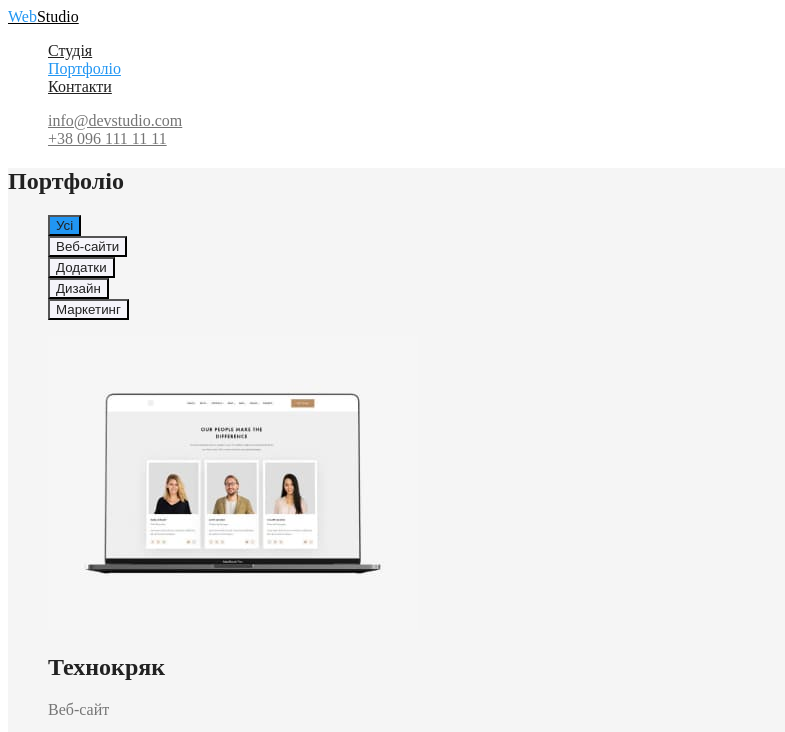
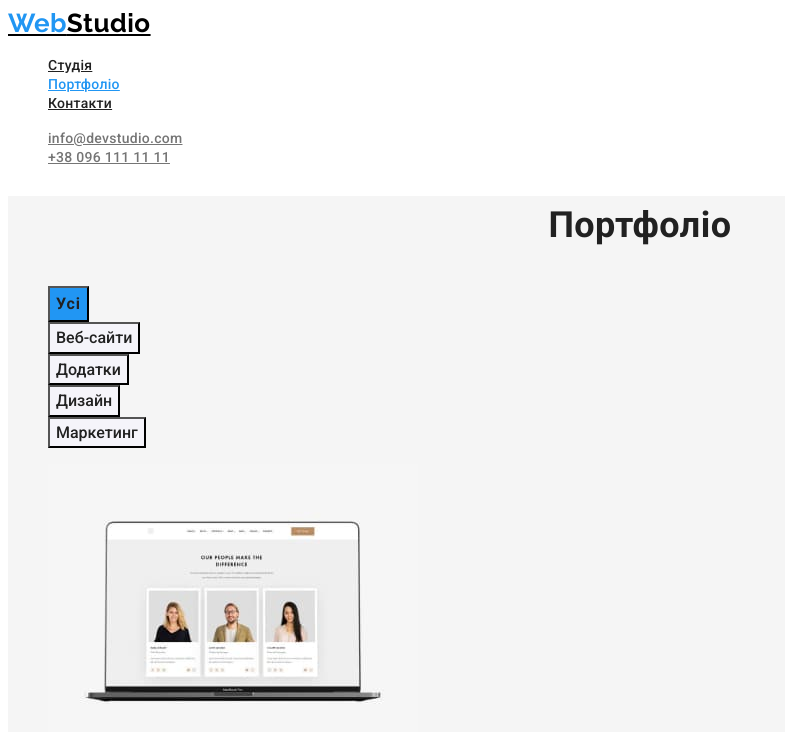
Before and after one commit to Vladok05/goit-markup-hw-02, a plain HTML site: page portfolio.html in a window 1280 px wide. Both pictures are taken after a click on the button "Усі". Shown: the top 732 px of the page, without its empty margins (0-785 px from the left). Drawn offline with Linux system fonts and the light colour scheme.

Commit message:
закінчив оформлкення

```diff
--- a/css/styles.css
+++ b/css/styles.css
@@ -12,13 +12,20 @@
 
 body {
     color: var(--color-main);
-    background-color: var(--color-accent-two)
+    background-color: var(--color-accent-two);
+    font-family: Roboto, sans-serif;
+    letter-spacing: 0.03em;
 }
 
 /* nav */
 
 .logo {
     color: var(--color-logo);
+    font-family: Raleway, sans-serif;
+    font-weight: 700;
+    font-size: 26px;
+    line-height: 1.2;
+
 }
 
 .logo-web-blue {
@@ -30,10 +37,12 @@ body {
     list-style: none;
 }
 
-.link,
-.link,
-.link{
+.site-nav .link{
     color: var(--color-titel-nav);
+    font-weight: 500;
+    font-size: 14px;
+    line-height: 1.14;
+    letter-spacing: 0.02em;
 }
 
 .site-nav .link.current {
@@ -48,6 +57,10 @@ body {
 
 .contacts-header a {
     color: var(--color-main);
+    font-weight: 500;
+    font-size: 14px;
+    line-height: 1.14;
+    letter-spacing: 0.02em;
 }
 
 .contacts-header-mail:hover,
@@ -68,63 +81,127 @@ body {
 
 .section-main{
     background-color:var(--background-color-headerfooter);
+    font-weight: 900;
+    font-size: 44px;
+    line-height: 1.36;
+    text-align: center;
+    letter-spacing: 0.06em;
+    text-transform: uppercase;
 }
 
 .section-main h1 {
     color: var(--color-accent-two);
 }
 
-.primary {
+.button-primary {
     background-color: var(--color-accent);
-    color: var(--color-accent-two)
+    color: var(--color-accent-two);
+    cursor: pointer;
+    font-family: inherit;
+    font-weight: 700;
+    font-size: 16px;
+    line-height: 1.9;
+    display: flex;
+    align-items: center;
+    text-align: center;
+    letter-spacing: 0.06em;
 }
 
-.primary:hover{
+.button-primary:hover{
     color: var(--color-titel-nav);
 }
 
-.primary:focus{
+.button-primary:focus{
     color: var(--color-titel-nav);
 }
 
 /* <!-- друга секція --> */
-
-
 .section-titel {
     color: var(--color-titel-nav);
 }
 
+.section-titel{
+    color: var(--color-titel-nav);
+    font-weight: 700;
+    font-size: 36px;
+    line-height: 1.66;
+    text-align: center;
+}
+
 .section-features h3 {
     color: var(--color-titel-nav);
+    font-weight: 700;
+    font-size: 14px;
+    line-height: 1.14;
+    text-transform: uppercase;
+}
+
+.section-features p {
+    font-size: 14px;
+    line-height: 1.7;
 }
 
 /* <!-- четверта секція --> */
-
 .section-team {
     background-color: var(--background-color-sectionteam);
 }
+
 .section-team h3 {
-    color: var(--color-titel-nav)
-    ;
+    color: var(--color-titel-nav);
+    font-weight: 500;
+    font-size: 16px;
+    line-height: 0.84;
+    text-align: center;
+}
+
+.section-team p {
+    font-size: 16px;
+    line-height: 0.84;
+    text-align: center;
 }
 
 /* <!-- портфоліо --> */
+.list .button-secondary.filter {
+    background-color: var(--color-accent);
+    color: var(--color-accent-two);
+    cursor: pointer;
+    font-family: inherit;
+    font-weight: 500;
+    font-size: 16px;
+    line-height: 1.6;
+    text-align: center;
+}
+
+.button-secondary {
+    background-color: var(--background-color-sectionteam);
+    color: var(--color-titel-nav);
+    cursor: pointer;
+    font-family: inherit;
+    font-weight: 500;
+    font-size: 16px;
+    line-height: 1.6;
+    text-align: center;
+}
+
+.button-secondary:hover{
+    color: var(--color-accent);
+}
+
+.button-secondary:focus{
+    color: var(--color-accent);
+}
 
 .list h2 {
     color: var(--color-titel-nav);
+    font-weight: 700;
+    font-size: 18px;
+    line-height: 2;
+    letter-spacing: 0.06em;
 }
 
-.secondary {
-    background-color: var(--background-color-sectionteam);
-    color: var(--color-titel-nav);
-}
-
-.secondary:hover{
-    color: var(--color-accent);
-}
-
-.secondary:focus{
-    color: var(--color-accent);
+.list p {
+    font-size: 16px;
+    line-height: 1.9;
 }
 
 /* <!-- футер --> */
@@ -134,6 +211,15 @@ body {
 
 .footer-logo {
     color: var(--color-accent-two);
+    font-family: Raleway, sans-serif;
+    font-weight: 700;
+    font-size: 26px;
+    line-height: 1.2;
+}
+
+.contacts-footer {
+    font-size: 14px;
+    line-height: 1.7;
 }
 
 .contacts-footer-street {
--- a/portfolio.html
+++ b/portfolio.html
@@ -11,7 +11,7 @@
 <body>
     <!-- шапка -->
     <header>
-        <nav>
+        <nav class="site-nav">
             <a href="" class="logo"><span class="logo-web-blue">Web</span>Studio</a>
             <ul class="site-nav list">
                 <li><a href="./index.html" class="link">Студія</a></li>
@@ -28,11 +28,11 @@
 <section>
 <h1 class="section-titel">Портфоліо</h1>
 <ul class="list">
-    <li><button type="button" class="primary">Усі</button></li>
-    <li><button type="button" class="secondary">Веб-сайти</button></li>
-    <li><button type="button" class="secondary">Додатки</button></li>
-    <li><button type="button" class="secondary">Дизайн</button></li>
-    <li><button type="button" class="secondary">Маркетинг</button></li>
+    <li><button type="button" class="button-primary filter">Усі</button></li>
+    <li><button type="button" class="button-secondary">Веб-сайти</button></li>
+    <li><button type="button" class="button-secondary">Додатки</button></li>
+    <li><button type="button" class="button-secondary">Дизайн</button></li>
+    <li><button type="button" class="button-secondary">Маркетинг</button></li>
 </ul>
 
 <ul class="list">
@@ -87,8 +87,8 @@
 <!-- футер -->
 <footer class="footer">
     <a href="" class="footer-logo"><span class="logo-web-blue">Web</span>Studio</a>
-<address class="address-footer">
-    <ul class="contacts-footer list">
+<address class="address-footer list">
+    <ul class="contacts-footer">
         <li><a href="https://www.google.com/maps/place/%D0%B1%D1%83%D0%BB.+%D0%9B%D0%B5%D1%81%D0%B8+%D0%A3%D0%BA%D1%80%D0%B0%D0%B8%D0%BD%D0%BA%D0%B8,+26,+%D0%9A%D0%B8%D0%B5%D0%B2,+%D0%A3%D0%BA%D1%80%D0%B0%D0%B8%D0%BD%D0%B0,+02000/@50.4265807,30.53838x58,17z/data=!3m1!4b1!4m5!3m4!1s0x40d4cf0e033ecbe9:0x57a4dffefec77da0!8m2!3d50.4265807!4d30.5383858" target="_blank" rel="noopener noreferrer" class="contacts-footer-street">м. Київ, пр-т Лесі Українки, 26</a></li>
         <li><a href="mailto:info@devstudio.com" class="contacts-footer-mail">info@devstudio.com</a>
         </li>
```
Also changed, not shown: index.html (+5 -5 lines).
